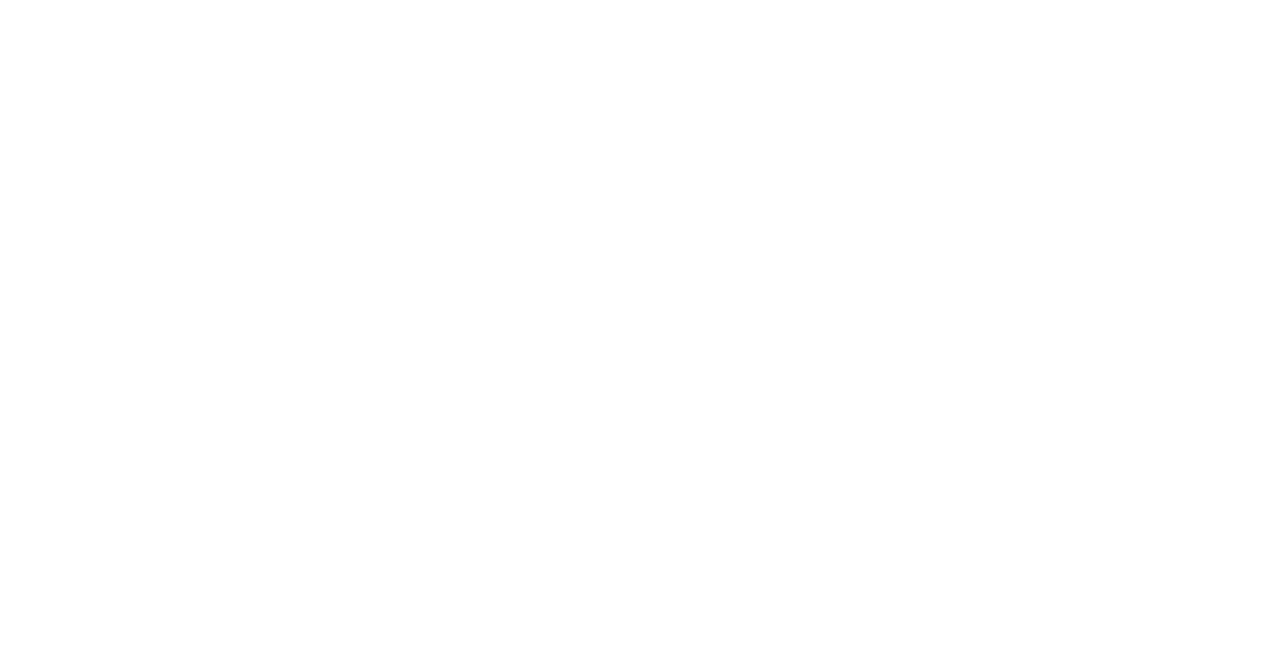
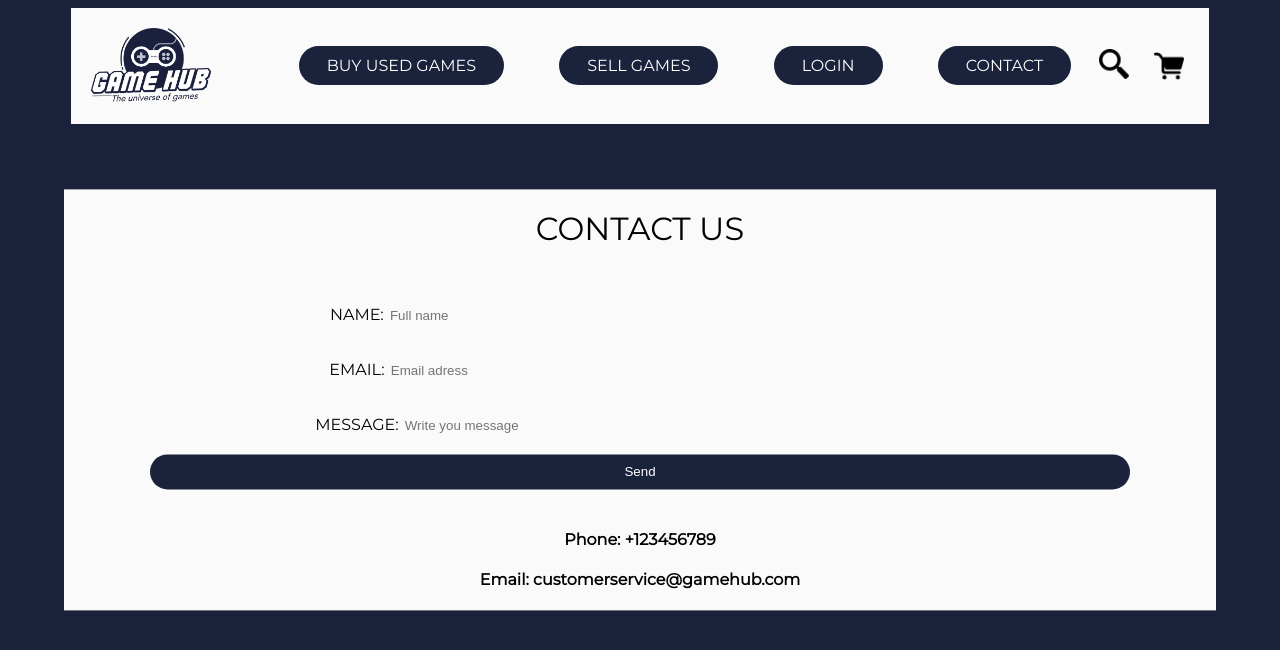
Before and after one commit to JanniHjelde/GameHub, a plain HTML site: page contact.html in a window 1280 px wide. Drawn offline with Linux system fonts and the light colour scheme.

Commit message:
Just refreshing

```diff
--- a/contact.html
+++ b/contact.html
@@ -0,0 +1,53 @@
+<!DOCTYPE html>
+<html>
+
+<head>
+    <title>Gamehub</title>
+    <meta name="description"
+        content="GameHub is an online shop where users can purchase computer games. Games could either be used games, they could be brand new games or a user could pre-order games. GameHub is a competitively priced website with a huge range of games." />
+    <meta name="viewport" content="width=device-width, initial-scale=1" />
+    <link href="https://fonts.googleapis.com/css2?family=Montserrat&display=swap" rel="stylesheet">
+    <link href="./css/index.css" rel="stylesheet" />
+</head>
+
+<body>
+    <header>
+        <a href="index.html"><img src="images/gamehub_logo.png" class="logo"
+                alt="logo that also acts as home-button"></a>
+        <nav>
+            <ul class="nav-links">
+                <li><a class="nav-link" href="index.html">Buy used games</a></li>
+                <li><a class="nav-link" href="sell.html">Sell games</a></li>
+                <li><a class="nav-link" href="login.html">Login</a></li>
+                <li><a class="nav-link" href="contact.html">Contact</a></li>
+            </ul>
+        </nav>
+        <a href="search.html"><img src="/images/search.png" class="searchicon"></a>
+        <a href="checkout.html"><img src="/images/cart.png" class="cart"></a>
+    </header>
+    <main>
+        <div class="contact-form">
+            <h1>Contact us</h1>
+            <div class="txtbox">
+                <label>Name:</label>
+                <input type="text" class="contact-input" placeholder="Full name">
+            </div>
+            <div class="txtbox">
+                <label>Email:</label>
+                <input type="email" class="contact-input" placeholder="Email adress">
+            </div>
+            <div class="txtbox">
+                <label>Message:</label>
+                <input type="text" class="contact-input" placeholder="Write you message">
+            </div>
+            <button a href="#" class="sendcontact">Send</button>
+            <br>
+            <h4>Phone: +123456789</h4>
+            <h4>Email: customerservice@gamehub.com</h4>
+        </div>
+
+
+
+        </main>
+        </body>
+        </html>
--- a/css/index.css
+++ b/css/index.css
@@ -9,6 +9,76 @@ main {
   background-color: #fafafa;
   width: 90%;
   margin-left: 5%;
+  overflow: hidden;
+}
+
+/*------nav bar -----*/
+
+.nav-link {
+  background-color: #1b223b;
+  color: white;
+  text-transform: uppercase;
+  text-decoration: none;
+  text-align: center;
+  list-style: none;
+  width: 200px;
+  padding: 10px 28px;
+  border-radius: 25px;
+}
+.nav-link:hover {
+  background-color: #e99540;
+  text-decoration: none;
+}
+
+h1 {
+  text-transform: uppercase;
+  text-decoration: bold;
+  text-align: center;
+}
+
+header {
+  position: sticky;
+  top: 0;
+  display: flex;
+  background-color: #fafafa;
+  justify-content: space-around;
+  width: 90%;
+  margin: auto;
+  align-items: center;
+}
+
+.logo,
+.nav-links,
+.cart {
+  display: flex;
+}
+
+.logo {
+  max-width: 120px;
+  padding: 20px 20px;
+  flex: 1;
+}
+
+nav {
+  flex: 2;
+}
+
+.nav-links {
+  justify-content: space-around;
+  list-style: none;
+}
+
+.cart,
+.searchicon {
+  max-width: 30px;
+  flex: 1;
+  padding-right: 25px;
+  justify-content: flex-end;
+}
+
+a:link,
+a:visited {
+  text-decoration: none;
 }
 /*------index page -----*/
 .container {
@@ -51,75 +121,6 @@ main {
 
 .addcart:hover {
   background-color: #e99540;
-}
-
-/*------nav bar -----*/
-.nav-link {
-  background-color: #1b223b;
-  color: white;
-  text-transform: uppercase;
-  text-decoration: none;
-  text-align: center;
-  list-style: none;
-  width: 200px;
-  padding: 10px 28px;
-  border-radius: 25px;
-}
-.nav-link:hover {
-  background-color: #e99540;
-  text-decoration: none;
-}
-
-h1 {
-  text-transform: uppercase;
-  text-decoration: bold;
-  text-align: center;
-}
-
-header {
-  position: sticky;
-  top: 0;
-  display: flex;
-  background-color: #fafafa;
-  justify-content: space-around;
-  width: 90%;
-  margin: auto;
-  height: 10vh;
-  align-items: center;
-}
-
-.logo,
-.nav-links,
-.cart {
-  display: flex;
-}
-
-.logo {
-  max-width: 120px;
-  padding: 20px 20px;
-  flex: 1;
-}
-
-nav {
-  flex: 2;
-}
-
-.nav-links {
-  justify-content: space-around;
-  list-style: none;
-}
-
-.cart,
-.searchicon {
-  max-width: 30px;
-  flex: 1;
-  padding-right: 25px;
-  justify-content: flex-end;
-}
-
-a:link,
-a:visited {
-  text-decoration: none;
 }
 
 /*------login page -----*/
@@ -182,17 +183,24 @@ a:visited {
 }
 
 .submit-btn,
-.add2 {
+.add2,
+.sendcontact {
   text-align: center;
   color: white;
   width: 85%;
   padding: 10px 30px;
   display: block;
   margin: auto;
-  background: #e99540;
+  background: #1b223b;
   border: 0;
   outline: none;
   border-radius: 30px;
+}
+
+.submit-btn:hover,
+.add2:hover,
+.sendcontact:hover {
+  background: #e99540;
 }
 
 .check {
@@ -297,6 +305,61 @@ h2 {
   margin-left: 38%;
 }
 
+/*------account -----*/
+
+.accountsite .accountinfo {
+  display: flex;
+  flex-wrap: wrap;
+}
+
+.accountimg {
+  max-width: 200px;
+  justify-content: center;
+  margin-left: 40%;
+}
+.accountinfo {
+  padding: 20px;
+  max-width: 400px;
+  margin-left: 35%;
+}
+
+/*------contact -----*/
+.contact-form {
+  width: 90%;
+  max-width: 600;
+  background: #fafafa;
+  position: absolute;
+  top: 50%;
+  left: 50%;
+  transform: translate(-50%, -50%);
+  padding: 50;
+  box-sizing: border-box;
+  text-align: center;
+}
+.contact-form h1 {
+  margin-top: 0;
+  font-weight: 200;
+  padding: 20px;
+}
+.txtbox {
+  border: 1px #1b223b;
+  margin: 8px 0;
+  padding: 12px 18px;
+}
+
+.txtbox label {
+  display: inline-block;
+  text-align: left;
+  text-transform: uppercase;
+}
+.txtbox input,
+.txtbox textarea {
+  width: 50%;
+  border: none;
+  background: none;
+  margin-top: 6px;
+}
+
 /*------media only -----*/
 @media only screen and (max-width: 750px) {
   .container {
```
Also changed, not shown: account.html (+14 -0 lines), images/user.png (added), profile.html (deleted).
